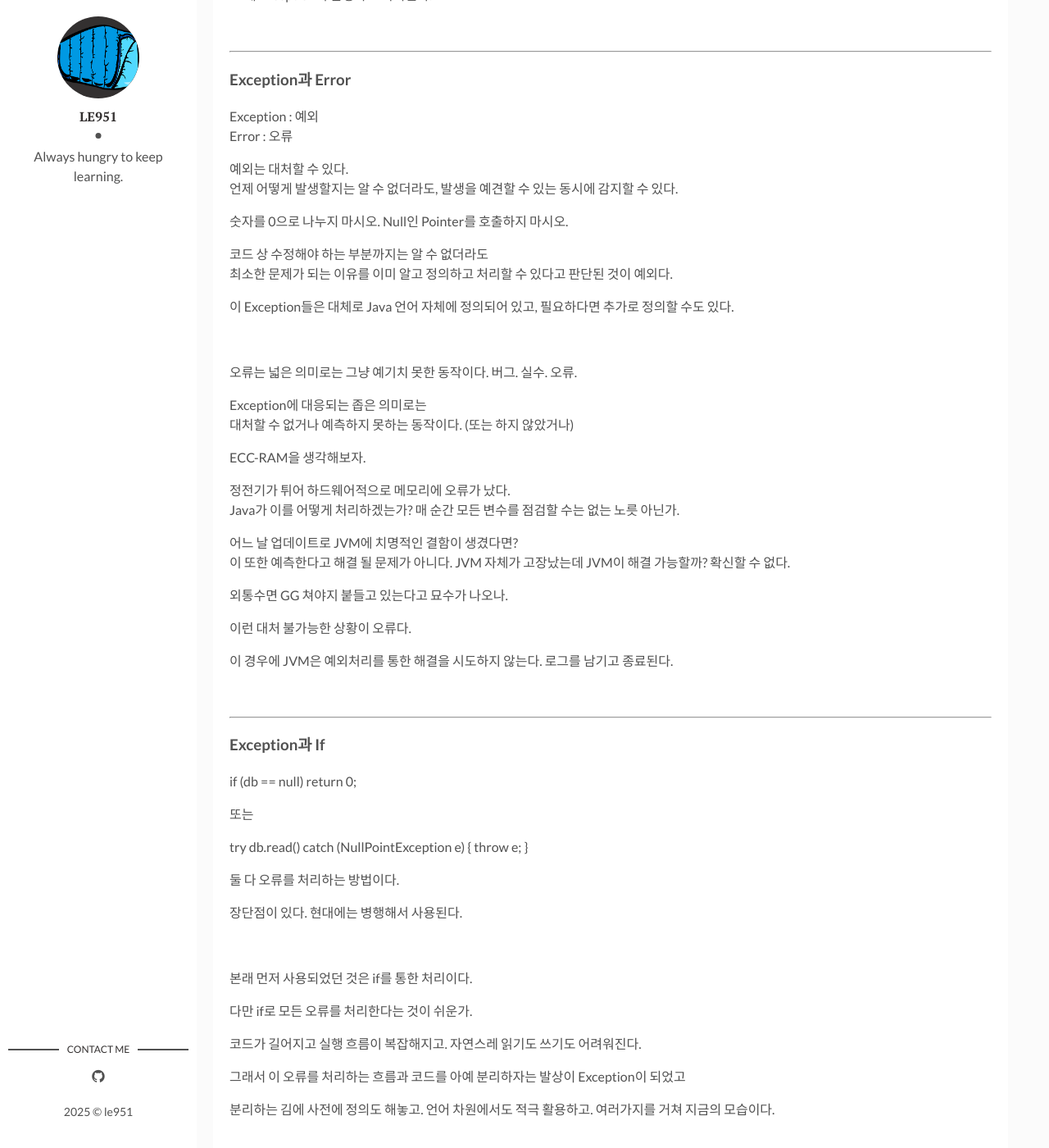
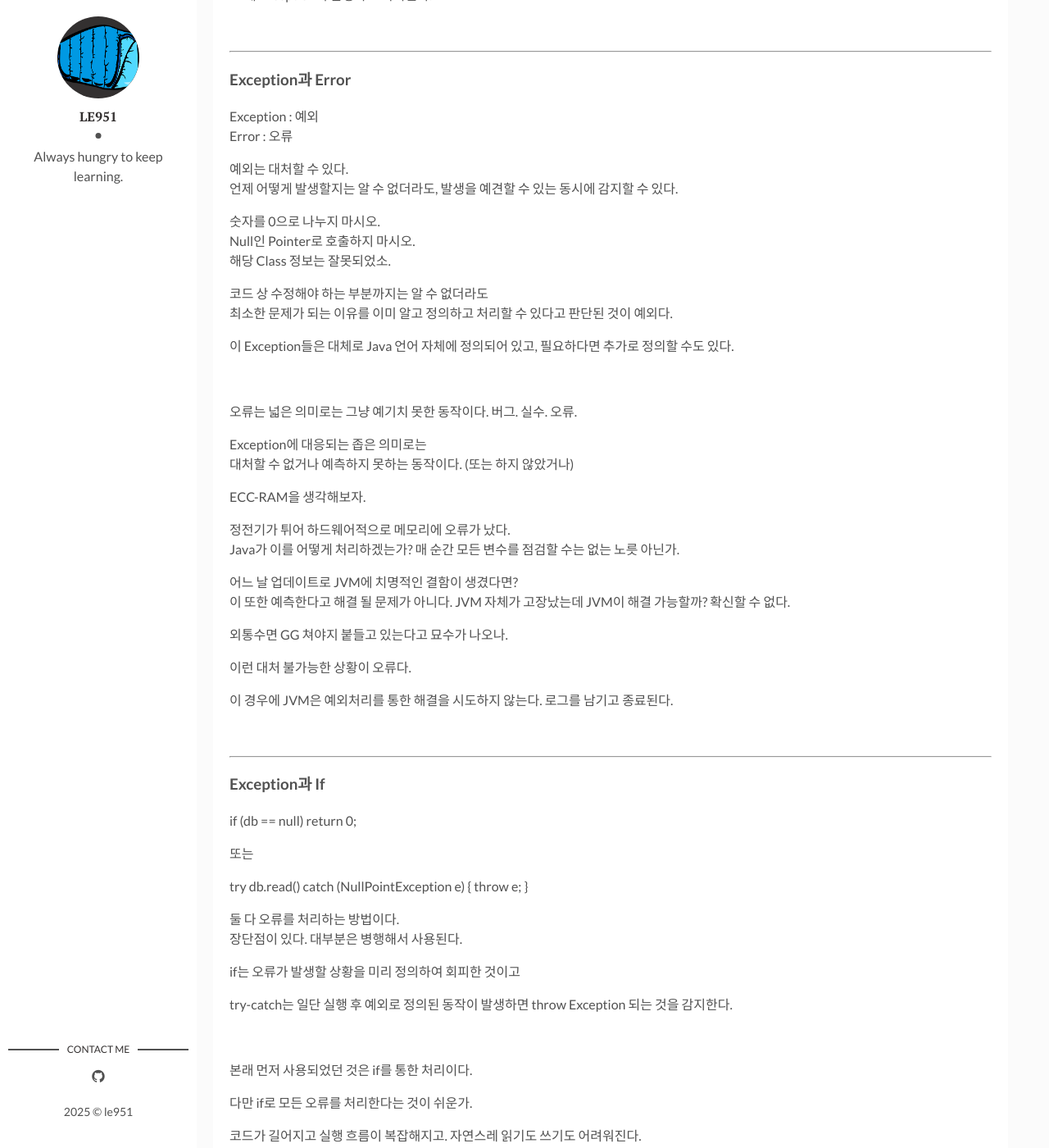
Before and after one commit to le951/blog, a Jekyll site: the page built from _posts/2025-03-24-Runtime-Excepton.md, in a window 1280 px wide and 1400 px high, scrolled down 405 px. Shown: the whole window at 82% size. Built offline with Jekyll 4.4.1, drawn with Linux system fonts in a browser that asks for light colours; comment, search, counter and statistics services are not loaded; some of the changed text lies outside the part shown.

Commit message:
Update Post

```diff
--- a/_posts/2025-03-24-Runtime-Excepton.md
+++ b/_posts/2025-03-24-Runtime-Excepton.md
@@ -33,7 +33,9 @@ Error : 오류
 예외는 대처할 수 있다.\
 언제 어떻게 발생할지는 알 수 없더라도, 발생을 예견할 수 있는 동시에 감지할 수 있다.
 
-숫자를 0으로 나누지 마시오. Null인 Pointer를 호출하지 마시오.
+숫자를 0으로 나누지 마시오.\
+Null인 Pointer로 호출하지 마시오.\
+해당 Class 정보는 잘못되었소.
 
 코드 상 수정해야 하는 부분까지는 알 수 없더라도\
 최소한 문제가 되는 이유를 이미 알고 정의하고 처리할 수 있다고 판단된 것이 예외다.
@@ -72,9 +74,12 @@ if (db == null) return 0;
 
 try db.read() catch (NullPointException e) { throw e; }
 
-둘 다 오류를 처리하는 방법이다.
+둘 다 오류를 처리하는 방법이다.\
+장단점이 있다. 대부분은 병행해서 사용된다.
 
-장단점이 있다. 현대에는 병행해서 사용된다.
+if는 오류가 발생할 상황을 미리 정의하여 회피한 것이고
+
+try-catch는 일단 실행 후 예외로 정의된 동작이 발생하면 throw Exception 되는 것을 감지한다.
 
 <br>
 
@@ -160,9 +163,11 @@ compile 시점에 처리되어야 할 오류를 강제한다는 발상 자체는
 
 다만 조금만 많이 써도 지저분해지고, 귀찮아지는 것은 맞는 것 같다.
 
-발생할 모든 Exception에 대해 if로 처리할 수 있다면 try-catch는 필요하지 않다.
+발생할 모든 Exception에 대해 if로 처리했다면 try-catch는 필요하지 않다.\
+애당초 throws나 try-catch도 모든 오류를 고려하는 것은 아니잖은가.
 
-애당초 throws나 try-catch도 모든 오류를 고려하는 것은 아니잖은가.
+차라리 try-catch를 강제하는 것이 아니라\
+그냥 throw 될 수 있는 Exception을 나열하는 스펙 시트 역할이었으면 더 나았을까?
 
 <br>
 <hr>
```
Also changed, not shown: other parts of _posts/2025-03-24-Runtime-Excepton.md (+0 -2 lines).
